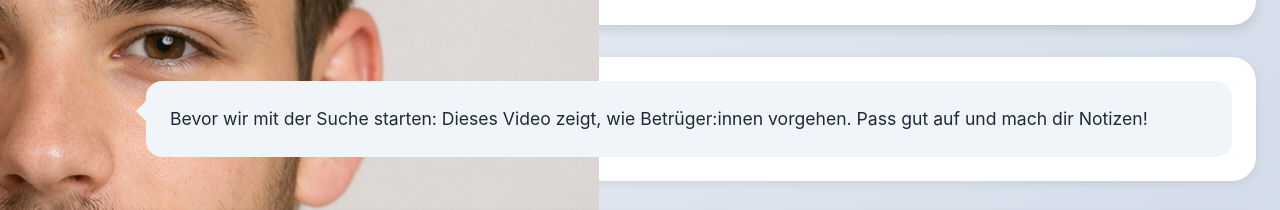
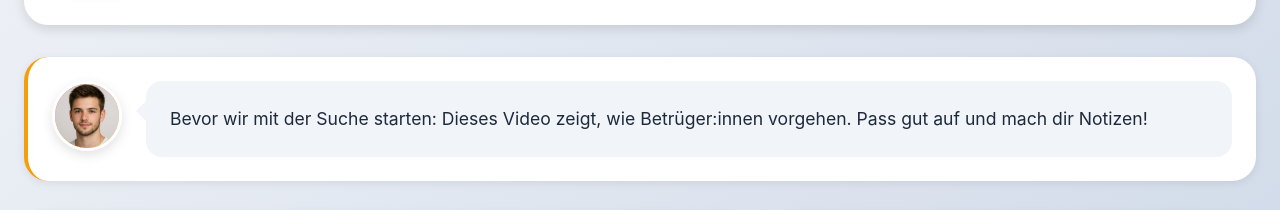
Before and after one commit to daveklaey/Wohnen-eba, a plain HTML site: page docs/modul2.html in a window 1280 px wide. Shown: the part 568-778 px from the top of the page. Drawn offline with nearby package versions, Linux system fonts and the light colour scheme.

Commit message:
Update modul2.css

```diff
--- a/docs/css/modul2.css
+++ b/docs/css/modul2.css
@@ -267,6 +267,14 @@ body {
     color: white;
     flex-shrink: 0;
     box-shadow: var(--shadow-medium);
+    overflow: hidden;
+    border: 3px solid white;
+}
+
+.avatar-creative img {
+    width: 100%;
+    height: 100%;
+    object-fit: cover;
 }
 
 .speech-bubble-creative {
```
